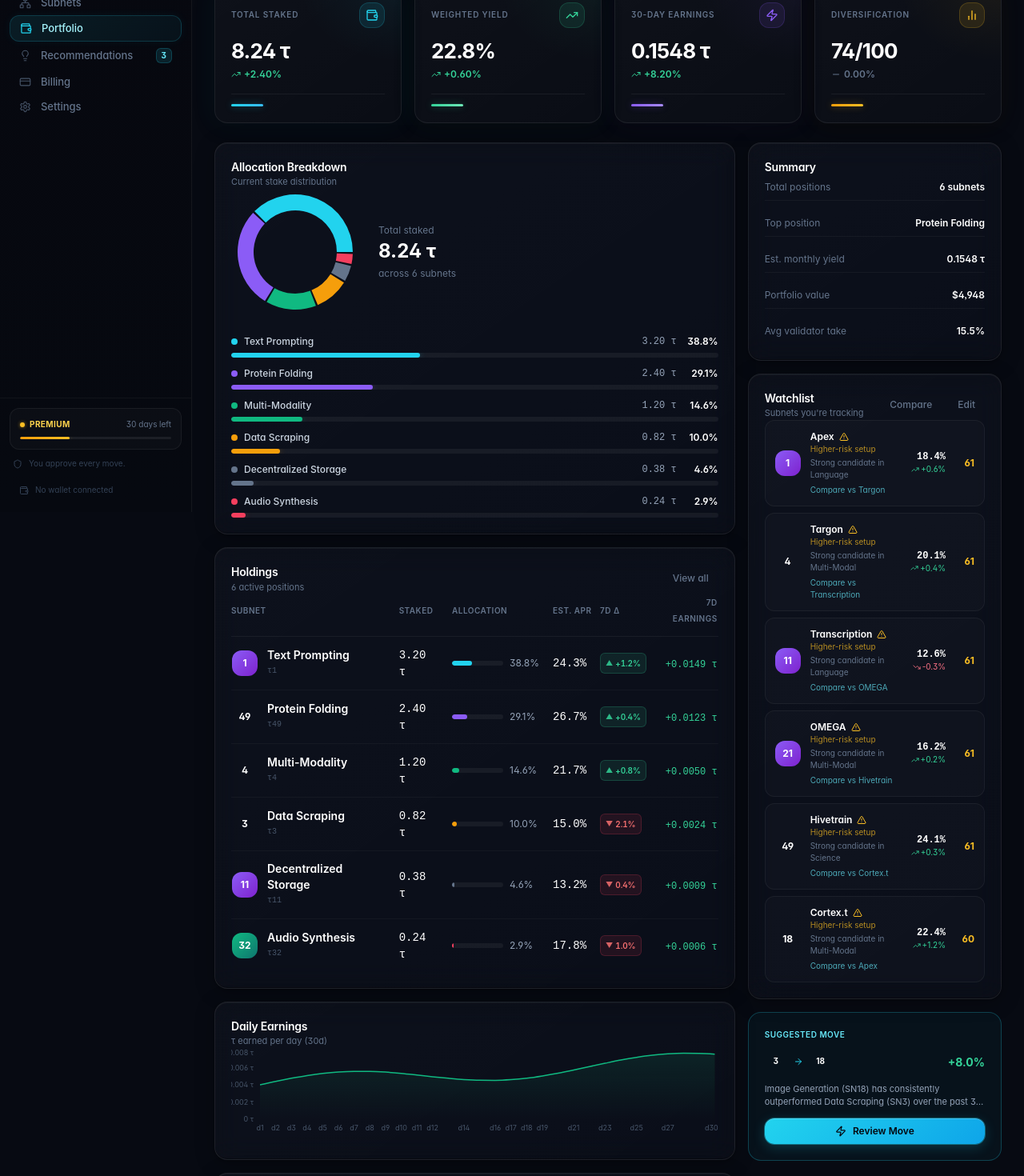
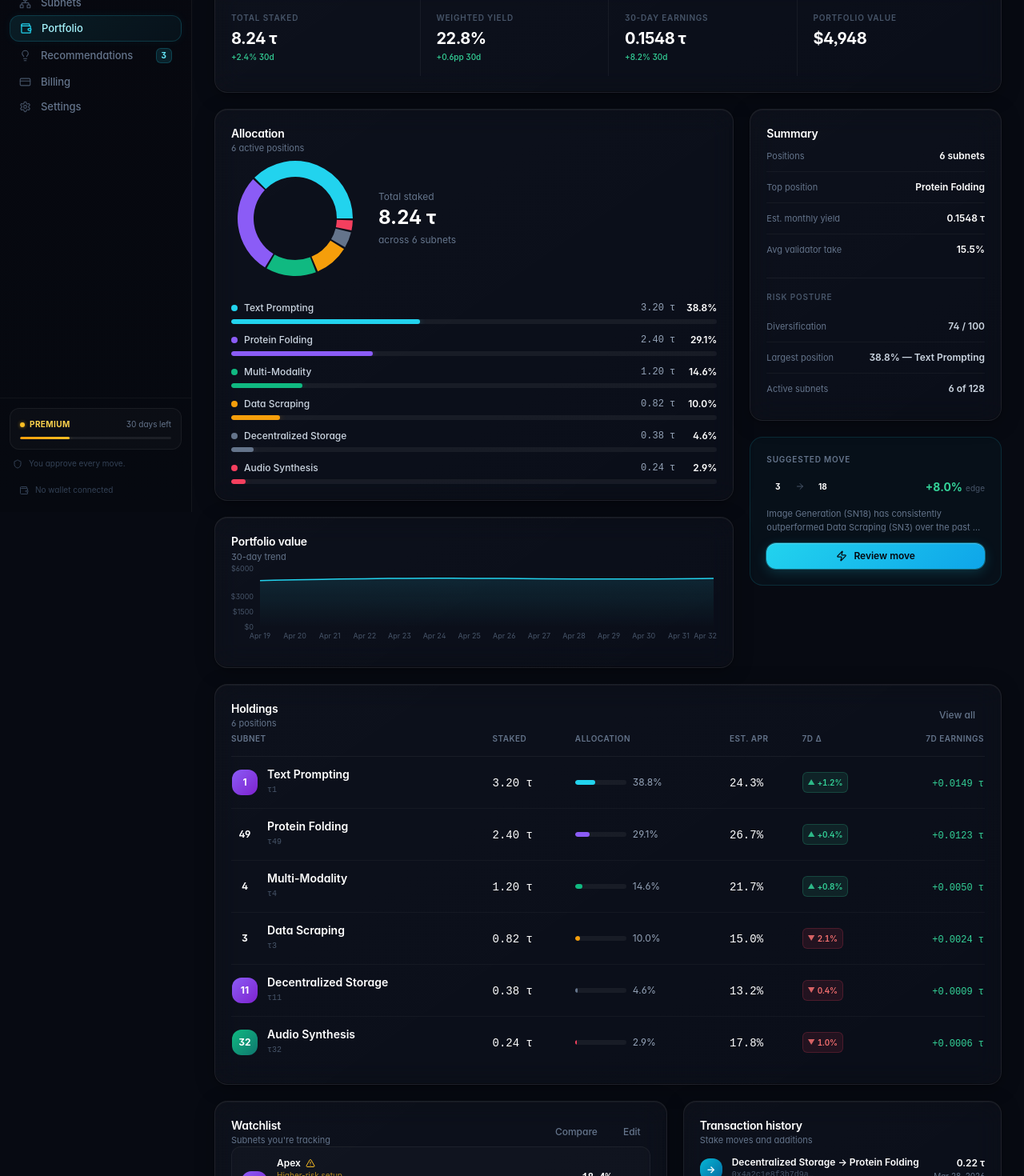
Before and after one commit to openclawbeta/tyvera, a Next.js app: page /portfolio in a window 1280 px wide. Shown: the part 160-1630 px from the top of the page at 80% size. Built offline with nearby package versions, Linux system fonts and the light colour scheme.

Commit message:
refactor(portfolio): restructure into analytical hierarchy

```diff
--- a/app/(app)/portfolio/page.tsx
+++ b/app/(app)/portfolio/page.tsx
@@ -1,9 +1,8 @@
 "use client";
 
-import { Wallet, TrendingUp, BarChart2, Zap, Download, RefreshCw } from "lucide-react";
+import { Download, RefreshCw, ArrowRight, Zap } from "lucide-react";
 import { PageHeader } from "@/components/layout/page-header";
 import { GlassCard } from "@/components/ui-custom/glass-card";
-import { StatCard } from "@/components/ui-custom/stat-card";
 import { SectionTitle } from "@/components/ui-custom/section-title";
 import { FadeIn } from "@/components/ui-custom/fade-in";
 import { AllocationChartCard } from "@/components/portfolio/allocation-chart-card";
@@ -13,24 +12,23 @@ import { SimpleLineChart } from "@/components/charts/simple-line-chart";
 import { getPortfolio, getPortfolioActivity, getPortfolioHistory, getWatchlist } from "@/lib/api/portfolio";
 import { getRecommendations } from "@/lib/api/recommendations";
 import { cn, subnetGradient, formatDate } from "@/lib/utils";
-import { ArrowRight } from "lucide-react";
 
 export default function PortfolioPage() {
-  const portfolio = getPortfolio();
-  const history = getPortfolioHistory();
-  const recentChanges = getPortfolioActivity();
-  const watchlist = getWatchlist();
-  const recommendations = getRecommendations();
+  const portfolio        = getPortfolio();
+  const history          = getPortfolioHistory();
+  const recentChanges    = getPortfolioActivity();
+  const watchlist        = getWatchlist();
+  const recommendations  = getRecommendations();
 
   const { stats: portfolioStats, allocations } = portfolio;
-  const earningsData = Array.from({ length: 30 }, (_, i) => ({
-    label: `d${i + 1}`,
-    value: parseFloat((0.004 + Math.sin(i * 0.3) * 0.001 + i * 0.0001).toFixed(5)),
-  }));
   const topRec = recommendations[1] ?? recommendations[0];
 
+  // Risk posture — factual derivation, no prose
+  const topAlloc    = [...allocations].sort((a, b) => b.fraction - a.fraction)[0];
+  const diversScore = portfolioStats.diversificationScore;
+
   return (
-    <div className="max-w-[1400px] mx-auto space-y-6">
+    <div className="max-w-[1400px] mx-auto space-y-5">
       <PageHeader
         title="Portfolio"
         subtitle="Your staked TAO positions and performance"
@@ -45,110 +43,212 @@ export default function PortfolioPage() {
         </button>
       </PageHeader>
 
-      {/* Stats */}
-      <div className="grid grid-cols-2 xl:grid-cols-4 gap-4">
-        <StatCard label="Total Staked"    value={`${portfolioStats.totalStakedTao.toFixed(2)} τ`}   change={2.4}  accent="cyan"    icon={<Wallet className="w-4 h-4" />}    index={0} />
-        <StatCard label="Weighted Yield"  value={`${portfolioStats.weightedYield.toFixed(1)}%`}      change={0.6}  accent="emerald" icon={<TrendingUp className="w-4 h-4" />} index={1} />
-        <StatCard label="30-Day Earnings" value={`${portfolioStats.earnings30d.toFixed(4)} τ`}       change={8.2}  accent="violet"  icon={<Zap className="w-4 h-4" />}       index={2} />
-        <StatCard label="Diversification" value={`${portfolioStats.diversificationScore}/100`}       change={0}    accent="amber"   icon={<BarChart2 className="w-4 h-4" />}  index={3} />
-      </div>
+      {/* ── Metric strip ───────────────────────────────────────────── */}
+      <FadeIn>
+        <GlassCard>
+          <div className="grid grid-cols-2 lg:grid-cols-4 divide-x divide-white/[0.05]">
+            {[
+              {
+                label: "Total staked",
+                value: `${portfolioStats.totalStakedTao.toFixed(2)} τ`,
+                delta: "+2.4% 30d",
+              },
+              {
+                label: "Weighted yield",
+                value: `${portfolioStats.weightedYield.toFixed(1)}%`,
+                delta: "+0.6pp 30d",
+              },
+              {
+                label: "30-day earnings",
+                value: `${portfolioStats.earnings30d.toFixed(4)} τ`,
+                delta: "+8.2% 30d",
+              },
+              {
+                label: "Portfolio value",
+                value: `$${portfolioStats.totalValueUsd.toLocaleString()}`,
+                delta: null,
+              },
+            ].map(({ label, value, delta }, i) => (
+              <div
+                key={label}
+                className="px-5 py-4"
+                style={{
+                  paddingLeft:  i === 0 ? 0     : undefined,
+                  paddingRight: i === 3 ? 0     : undefined,
+                }}
+              >
+                <p className="text-[10px] font-semibold text-slate-600 uppercase tracking-[0.08em] mb-2">
+                  {label}
+                </p>
+                <p className="text-[20px] font-bold text-white tracking-tight leading-none">
+                  {value}
+                </p>
+                {delta && (
+                  <p className="text-[10px] text-emerald-400 font-medium mt-1.5">{delta}</p>
+                )}
+              </div>
+            ))}
+          </div>
+        </GlassCard>
+      </FadeIn>
 
-      {/* Main grid */}
-      <div className="grid grid-cols-12 gap-4">
+      {/* ── Main zone ──────────────────────────────────────────────── */}
+      <div className="grid grid-cols-12 gap-5">
 
-        {/* Left — allocation + holdings */}
-        <div className="col-span-12 lg:col-span-8 space-y-4">
+        {/* Allocation + value trend */}
+        <div className="col-span-12 lg:col-span-8 space-y-5">
 
-          {/* Allocation chart */}
-          <FadeIn delay={0.1}>
+          <FadeIn delay={0.05}>
             <GlassCard>
-              <SectionTitle title="Allocation Breakdown" subtitle="Current stake distribution" />
+              <SectionTitle
+                title="Allocation"
+                subtitle={`${allocations.length} active positions`}
+              />
               <AllocationChartCard allocations={allocations} />
             </GlassCard>
           </FadeIn>
 
-          {/* Holdings table */}
-          <FadeIn delay={0.15}>
+          <FadeIn delay={0.1}>
             <GlassCard>
-              <SectionTitle title="Holdings" subtitle={`${allocations.length} active positions`}>
-                <button className="btn-ghost text-xs">View all</button>
-              </SectionTitle>
-              <HoldingsList allocations={allocations} />
-            </GlassCard>
-          </FadeIn>
-
-          {/* Daily earnings chart */}
-          <FadeIn delay={0.2}>
-            <GlassCard>
-              <SectionTitle title="Daily Earnings" subtitle="τ earned per day (30d)" />
+              <SectionTitle title="Portfolio value" subtitle="30-day trend" />
               <SimpleLineChart
-                data={earningsData}
-                color="#10b981"
-                height={120}
-                suffix=" τ"
-                gradientId="earningsGrad"
+                data={history.value}
+                color="#22d3ee"
+                height={110}
+                prefix="$"
+                gradientId="portfolioValueGrad"
               />
             </GlassCard>
           </FadeIn>
 
-          {/* Recent changes */}
-          <FadeIn delay={0.22}>
+        </div>
+
+        {/* Analysis panel */}
+        <div className="col-span-12 lg:col-span-4 space-y-5">
+
+          {/* Summary + risk posture */}
+          <FadeIn delay={0.08}>
             <GlassCard>
-              <SectionTitle title="Transaction History" subtitle="Stake moves and additions" />
+              <SectionTitle title="Summary" />
               <div className="space-y-0">
-                {recentChanges.map((c) => (
-                  <div key={c.id} className="flex items-center gap-4 py-3.5 border-b border-white/[0.04] last:border-0">
-                    <div className={cn(
-                      "w-8 h-8 rounded-lg flex items-center justify-center text-xs font-bold text-white flex-shrink-0",
-                      c.type === "MOVE" ? "bg-gradient-to-br from-cyan-500 to-sky-700" : "bg-gradient-to-br from-emerald-500 to-teal-700",
-                    )}>
-                      {c.type === "MOVE" ? "→" : "+"}
-                    </div>
-                    <div className="flex-1 min-w-0">
-                      <p className="text-sm font-semibold text-white">
-                        {c.type === "MOVE" ? `${c.fromSubnet} → ${c.toSubnet}` : `Staked to ${c.subnet}`}
-                      </p>
-                      <p className="text-xs text-slate-500 font-mono mt-0.5 truncate">tx: {c.txHash ? `${c.txHash.slice(0, 20)}…` : "—"}</p>
-                    </div>
-                    <div className="text-right flex-shrink-0">
-                      <p className="text-sm font-semibold text-white">{c.amount.toFixed(2)} τ</p>
-                      <p className="text-xs text-slate-500">{formatDate(c.timestamp)}</p>
-                    </div>
-                    <span className="text-[10px] font-semibold text-emerald-400 bg-emerald-400/10 border border-emerald-400/20 px-2 py-1 rounded-md flex-shrink-0">
-                      {c.status}
-                    </span>
+                {[
+                  { label: "Positions",         value: `${allocations.length} subnets`                              },
+                  { label: "Top position",       value: portfolioStats.topSubnet                                     },
+                  { label: "Est. monthly yield", value: `${portfolioStats.earnings30d.toFixed(4)} τ`                 },
+                  { label: "Avg validator take", value: "15.5%"                                                      },
+                ].map(({ label, value }) => (
+                  <div
+                    key={label}
+                    className="flex items-center justify-between py-2.5 border-b border-white/[0.04] last:border-0"
+                  >
+                    <span className="text-[11px] text-slate-500">{label}</span>
+                    <span className="text-[12px] font-semibold text-white">{value}</span>
                   </div>
                 ))}
               </div>
-            </GlassCard>
-          </FadeIn>
-        </div>
 
-        {/* Right sidebar */}
-        <div className="col-span-12 lg:col-span-4 space-y-4">
-
-          {/* Portfolio stats summary */}
-          <FadeIn delay={0.12}>
-            <GlassCard>
-              <SectionTitle title="Summary" />
-              <div className="space-y-3">
-                {[
-                  { label: "Total positions",    value: `${allocations.length} subnets`                  },
-                  { label: "Top position",        value: portfolioStats.topSubnet                        },
-                  { label: "Est. monthly yield",  value: `${portfolioStats.earnings30d.toFixed(4)} τ`    },
-                  { label: "Portfolio value",     value: `$${portfolioStats.totalValueUsd.toLocaleString()}` },
-                  { label: "Avg validator take",  value: "15.5%"                                          },
-                ].map(({ label, value }) => (
-                  <div key={label} className="flex items-center justify-between py-2 border-b border-white/[0.04] last:border-0">
-                    <span className="text-xs text-slate-500">{label}</span>
-                    <span className="text-xs font-semibold text-white">{value}</span>
-                  </div>
-                ))}
+              {/* Risk posture */}
+              <div
+                className="mt-4 pt-4"
+                style={{ borderTop: "1px solid rgba(255,255,255,0.05)" }}
+              >
+                <p className="text-[10px] font-semibold text-slate-600 uppercase tracking-[0.08em] mb-2.5">
+                  Risk posture
+                </p>
+                <div className="space-y-0">
+                  {[
+                    {
+                      label: "Diversification",
+                      value: `${diversScore} / 100`,
+                    },
+                    {
+                      label: "Largest position",
+                      value: topAlloc
+                        ? `${(topAlloc.fraction * 100).toFixed(1)}% — ${topAlloc.name}`
+                        : "—",
+                    },
+                    {
+                      label: "Active subnets",
+                      value: `${allocations.length} of 128`,
+                    },
+                  ].map(({ label, value }) => (
+                    <div
+                      key={label}
+                      className="flex items-center justify-between py-2.5 border-b border-white/[0.04] last:border-0"
+                    >
+                      <span className="text-[11px] text-slate-500">{label}</span>
+                      <span className="text-[12px] font-semibold text-slate-300">{value}</span>
+                    </div>
+                  ))}
+                </div>
               </div>
             </GlassCard>
           </FadeIn>
 
-          {/* Watchlist */}
+          {/* Suggested move */}
+          {topRec && (
+            <FadeIn delay={0.14}>
+              <div
+                className="rounded-2xl p-5"
+                style={{
+                  background: "rgba(34,211,238,0.03)",
+                  border: "1px solid rgba(34,211,238,0.14)",
+                }}
+              >
+                <p className="text-[10px] font-semibold text-slate-500 uppercase tracking-[0.08em] mb-3">
+                  Suggested move
+                </p>
+                <div className="flex items-center gap-2 mb-3">
+                  <div
+                    className={cn(
+                      "w-7 h-7 rounded-lg flex items-center justify-center text-[10px] font-bold text-white",
+                      `bg-gradient-to-br ${subnetGradient(topRec.fromSubnet.netuid)}`,
+                    )}
+                  >
+                    {topRec.fromSubnet.netuid}
+                  </div>
+                  <ArrowRight className="w-3 h-3 text-slate-600" />
+                  <div
+                    className={cn(
+                      "w-7 h-7 rounded-lg flex items-center justify-center text-[10px] font-bold text-white",
+                      `bg-gradient-to-br ${subnetGradient(topRec.toSubnet.netuid)}`,
+                    )}
+                  >
+                    {topRec.toSubnet.netuid}
+                  </div>
+                  <div className="ml-auto flex items-baseline gap-1">
+                    <span className="text-[14px] font-bold text-emerald-400">
+                      +{topRec.projectedEdge.toFixed(1)}%
+                    </span>
+                    <span className="text-[10px] text-slate-600">edge</span>
+                  </div>
+                </div>
+                <p className="text-[11px] text-slate-500 mb-3 line-clamp-2">{topRec.rationale}</p>
+                <button className="w-full btn-primary justify-center text-xs py-2">
+                  <Zap className="w-3.5 h-3.5" />
+                  Review move
+                </button>
+              </div>
+            </FadeIn>
+          )}
+
+        </div>
+      </div>
+
+      {/* ── Holdings — full width ───────────────────────────────────── */}
+      <FadeIn delay={0.12}>
+        <GlassCard>
+          <SectionTitle title="Holdings" subtitle={`${allocations.length} positions`}>
+            <button className="btn-ghost text-xs">View all</button>
+          </SectionTitle>
+          <HoldingsList allocations={allocations} />
+        </GlassCard>
+      </FadeIn>
+
+      {/* ── Lower row: watchlist + tx history ──────────────────────── */}
+      <div className="grid grid-cols-12 gap-5">
+
+        <div className="col-span-12 lg:col-span-7">
           <FadeIn delay={0.16}>
             <GlassCard>
               <SectionTitle title="Watchlist" subtitle="Subnets you're tracking">
@@ -160,33 +260,49 @@ export default function PortfolioPage() {
               <WatchlistCard items={watchlist} />
             </GlassCard>
           </FadeIn>
+        </div>
 
-          {/* Recommended move */}
-          {topRec && (
-            <FadeIn delay={0.2}>
-              <div className="rounded-2xl border border-cyan-400/25 bg-cyan-400/[0.04] p-5">
-                <p className="text-[10px] font-semibold text-cyan-300 uppercase tracking-wider mb-3">Suggested Move</p>
-                <div className="flex items-center gap-2 mb-3">
-                  <div className={cn("w-7 h-7 rounded-lg flex items-center justify-center text-[10px] font-bold text-white", `bg-gradient-to-br ${subnetGradient(topRec.fromSubnet.netuid)}`)}>
-                    {topRec.fromSubnet.netuid}
+        <div className="col-span-12 lg:col-span-5">
+          <FadeIn delay={0.18}>
+            <GlassCard>
+              <SectionTitle title="Transaction history" subtitle="Stake moves and additions" />
+              <div className="space-y-0">
+                {recentChanges.map((c) => (
+                  <div
+                    key={c.id}
+                    className="flex items-center gap-3 py-3 border-b border-white/[0.04] last:border-0"
+                  >
+                    <div
+                      className={cn(
+                        "w-7 h-7 rounded-lg flex items-center justify-center text-xs font-bold text-white flex-shrink-0",
+                        c.type === "MOVE"
+                          ? "bg-gradient-to-br from-cyan-500 to-sky-700"
+                          : "bg-gradient-to-br from-emerald-500 to-teal-700",
+                      )}
+                    >
+                      {c.type === "MOVE" ? "→" : "+"}
+                    </div>
+                    <div className="flex-1 min-w-0">
+                      <p className="text-[12px] font-semibold text-white leading-none">
+                        {c.type === "MOVE"
+                          ? `${c.fromSubnet} → ${c.toSubnet}`
+                          : `Staked to ${c.subnet}`}
+                      </p>
+                      <p className="text-[10px] text-slate-600 font-mono mt-0.5 truncate">
+                        {c.txHash ? `${c.txHash.slice(0, 16)}…` : "—"}
+                      </p>
+                    </div>
+                    <div className="text-right flex-shrink-0">
+                      <p className="text-[12px] font-semibold text-white">{c.amount.toFixed(2)} τ</p>
+                      <p className="text-[10px] text-slate-500">{formatDate(c.timestamp)}</p>
+                    </div>
                   </div>
-                  <ArrowRight className="w-3 h-3 text-cyan-400" />
-                  <div className={cn("w-7 h-7 rounded-lg flex items-center justify-center text-[10px] font-bold text-white", `bg-gradient-to-br ${subnetGradient(topRec.toSubnet.netuid)}`)}>
-                    {topRec.toSubnet.netuid}
-                  </div>
-                  <div className="ml-auto">
-                    <span className="text-sm font-bold text-emerald-400">+{topRec.projectedEdge.toFixed(1)}%</span>
-                  </div>
-                </div>
-                <p className="text-[11px] text-slate-400 mb-3 line-clamp-2">{topRec.rationale}</p>
-                <button className="w-full btn-primary justify-center text-xs py-2">
-                  <Zap className="w-3.5 h-3.5" />
-                  Review Move
-                </button>
+                ))}
               </div>
-            </FadeIn>
-          )}
+            </GlassCard>
+          </FadeIn>
         </div>
+
       </div>
     </div>
   );
```
